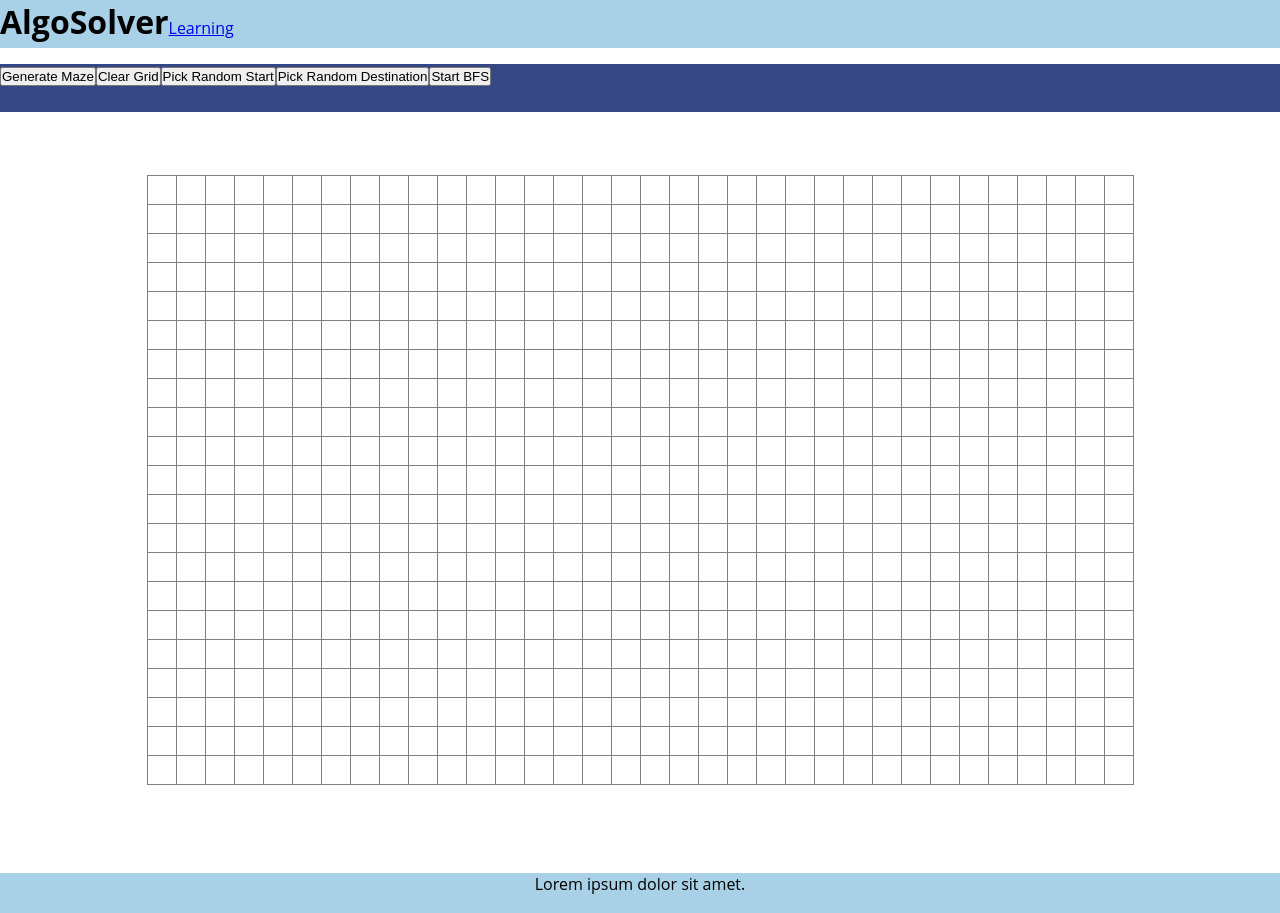
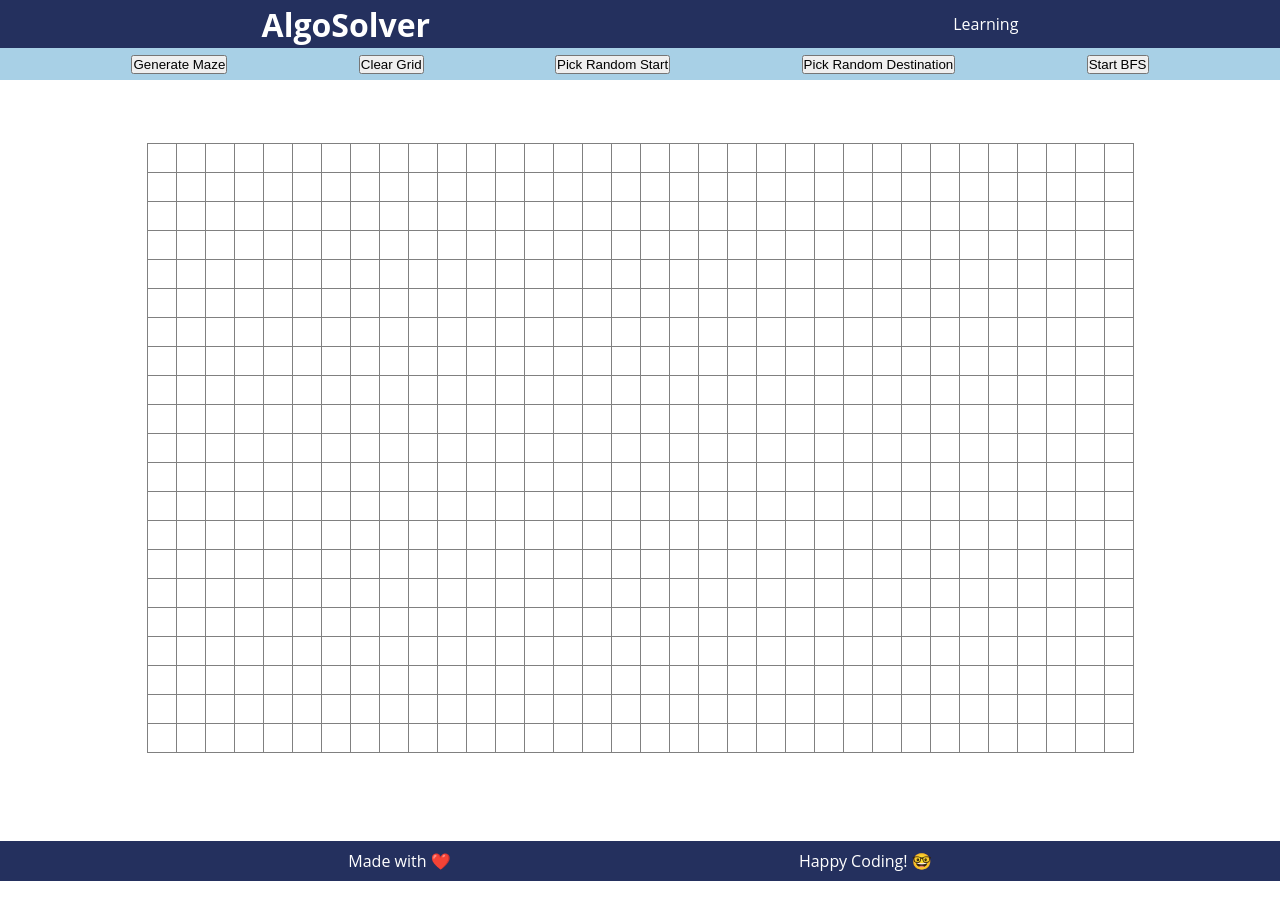
Before and after one commit to 0xDAEF0F/bfs-visualizer, a React (Create React App) app: page / in a window 1280 px wide. After the commit the page ends 881 px from the top, so only its background shows below. Built offline with nearby package versions, Linux system fonts and the light colour scheme.

Commit message:
addedStyles2

```diff
--- a/src/App.css
+++ b/src/App.css
@@ -15,14 +15,25 @@
 }
 
 .header {
-    background-color: #A8D0E6;
+    display: flex;
+    justify-content: space-around;
+    align-items: center;
+    background-color: #24305e;
+    color: white;
     height: 3rem;
-    margin-bottom: 1rem;
+}
+
+.header a {
+    text-decoration: none;
+    color: #fff;
 }
 
 .toolbar {
-    background-color: #374785;
-    height: 3rem;
+    display: flex;
+    align-items: center;
+    justify-content: space-evenly;
+    background-color: #a8d0e6;
+    height: 2rem;
 }
 
 .logo-name {
@@ -62,7 +73,7 @@
 }
 
 .goal {
-    background-color: #f8e9a1;
+    background-color: #b37c36;
 }
 
 .traversed {
@@ -89,10 +100,14 @@
 
 
 .footer {
+    background-color: #24305e;
+    display: flex;
+    align-items: center;
+    justify-content: space-evenly;
+    color: #fff;
     position: absolute;
     bottom: 0;
     text-align: center;
     height: 2.5rem;
     width: 100%;
-    background-color: #a8d0e6;
 }
--- a/src/components/Footer.js
+++ b/src/components/Footer.js
@@ -3,9 +3,8 @@ import React from 'react'
 function Footer() {
     return (
         <div className='footer'>
-            <footer>
-                <p>Lorem ipsum dolor sit amet.</p>
-            </footer>
+            <p>Made with ❤️</p>
+            <p>Happy Coding! 🤓</p>
         </div>
     )
 }
--- a/src/components/Header.js
+++ b/src/components/Header.js
@@ -3,12 +3,10 @@ import React from 'react'
 function Header() {
 
     return (
-        <div>
-            <div className="header">
-                {/* <img src="#" alt="AlgoSolverLogo" /> */}
-                <h1 className="logo-name">AlgoSolver</h1>
-                <a href="http://">Learning</a>
-            </div>
+        <div className="header">
+            {/* <img src="#" alt="AlgoSolverLogo" /> */}
+            <h1 className="logo-name">AlgoSolver</h1>
+            <a href="http://">Learning</a>
         </div>
     )
 }
```
